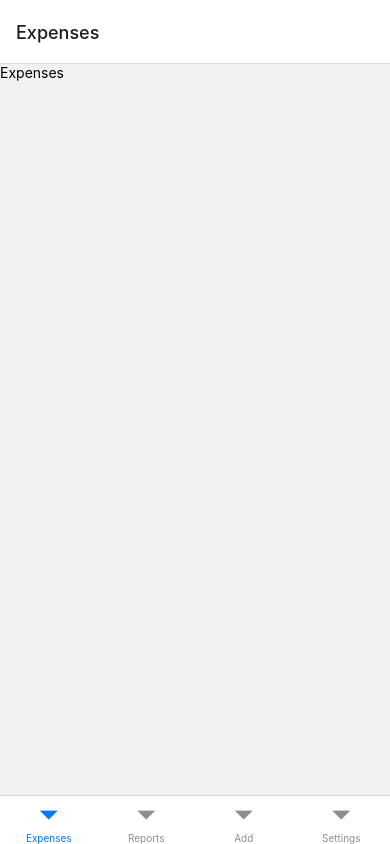
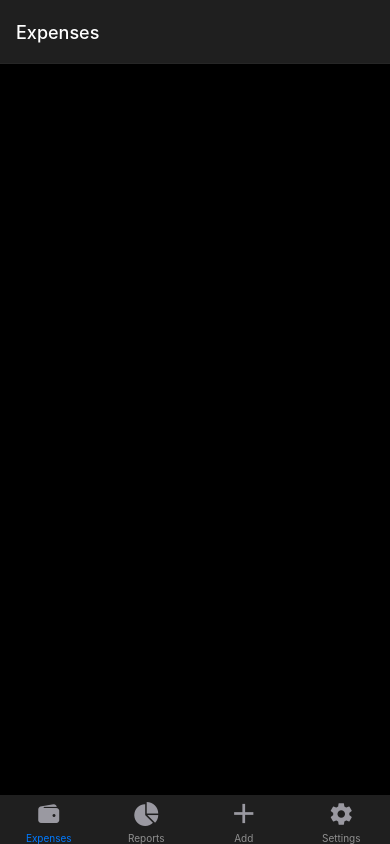
Before and after one commit to ruibxu/ExpenseMate, a React Native app: screen / in a window 390 px wide. Built offline with nearby package versions, Linux system fonts and the light colour scheme.

Commit message:
add icon, and create theme

```diff
--- a/App.js
+++ b/App.js
@@ -9,19 +9,68 @@ import  Reports  from './screens/Reports';
 import  Add  from './screens/Add';
 import  Settings  from './screens/Settings';
 
+import { theme } from './theme';
+import { TabBarIcon } from './components/TabBarIcon';
+
 // create bottom tab navigator
 const Tab = createBottomTabNavigator();
 
 export default function App() {
   return (
     // react navigation container
-    <NavigationContainer>
+    <NavigationContainer theme={theme}>
       <StatusBar style="auto" />
-      <Tab.Navigator>
-        <Tab.Screen name="Expenses" component={Expenses} />
-        <Tab.Screen name="Reports" component={Reports} />
-        <Tab.Screen name="Add" component={Add} />
-        <Tab.Screen name="Settings" component={Settings} />
+      <Tab.Navigator
+        screenOptions={({ route }) => ({
+          tabBarStyle: {
+            backgroundColor: theme.colors.card,
+            borderTopWidth: 0,
+          },
+          headerStyle: {
+            backgroundColor: theme.colors.card,
+          },
+        })}
+      >
+        <Tab.Screen
+          options={
+            {
+              tabBarIcon: () => <TabBarIcon name="Expenses" />,
+            }
+          }
+          name="Expenses"
+          component={Expenses}
+        />
+        <Tab.Screen
+          options={
+            {
+              tabBarIcon: () => <TabBarIcon name="Reports" />,
+            }
+          }
+          name="Reports"
+          component={Reports}
+        />
+
+        <Tab.Screen
+          options={
+            {
+              tabBarIcon: () => <TabBarIcon name="Add" />,
+            }
+          }
+          name="Add"
+          component={Add}
+        />
+
+        <Tab.Screen
+          options={
+            {
+              tabBarIcon: () => <TabBarIcon name="Settings" />,
+            }
+          }
+          name="Settings"
+          component={Settings}
+        />
+
+
       </Tab.Navigator>
     </NavigationContainer>
   );
--- a/app.json
+++ b/app.json
@@ -5,7 +5,7 @@
     "version": "1.0.0",
     "orientation": "portrait",
     "icon": "./assets/icon.png",
-    "userInterfaceStyle": "light",
+    "userInterfaceStyle": "dark",
     "splash": {
       "image": "./assets/splash.png",
       "resizeMode": "contain",
--- /dev/null
+++ b/components/TabBarIcon.js
@@ -0,0 +1,19 @@
+import { Ionicons } from '@expo/vector-icons';
+import { AntDesign } from '@expo/vector-icons';
+import { theme } from '../theme';
+import { MaterialIcons } from '@expo/vector-icons';
+
+export const TabBarIcon = (props) => {
+    switch (props.name) {
+        case 'Expenses':
+            return <Ionicons name="wallet" size={24} color={theme.colors.icons} />
+        case 'Reports':
+            return <AntDesign name="piechart" size={24} color={theme.colors.icons} />
+        case 'Add':
+            return <MaterialIcons name="add" size={33} color={theme.colors.icons}/>
+        case 'Settings':
+            return <Ionicons name="settings-sharp" size={24} color={theme.colors.icons} />
+        default:
+            return null;
+    }
+}
--- a/screens/Add.js
+++ b/screens/Add.js
@@ -16,9 +16,12 @@ import DateTimePicker from '@react-native-community/datetimepicker';
 import {Picker} from '@react-native-picker/picker';
 import AsyncStorage from '@react-native-async-storage/async-storage';
 
+import { theme } from '../theme';
+import { TabBarIcon } from '../components/TabBarIcon';
+
 const Add = () => {
 
-    const [amount, setAmount] = useState(0); // amount state
+    const [amount, setAmount] = useState(""); // amount state
     const [date, setDate] = useState(new Date()); // date state
     const [dateShow, setDateShow] = useState(false); // date show state
     const [category, setCategory] = useState('undefined'); // category state
@@ -27,20 +30,24 @@ const Add = () => {
     const HandleButtonPress = async () => {
         try {
 
-            if (amount <=0) {
+            if (amount <= 0) {
                 // Show an alert if the amount is 0
                 Alert.alert('Alert', 'Amount should be greater than 0');
                 return; // Exit the function without saving data
             }
             if (!amount) {
-                // Show an alert if the amount is 0
+                // Show an alert if the amount is empty
                 Alert.alert('Alert', 'Please enter an amount');
                 return; // Exit the function without saving data
             }
-
+            if (isNaN(amount)) {
+                // Show an alert if the amount is not a number
+                Alert.alert('Alert', 'Please enter a valid amount');
+                return; // Exit the function without saving data
+            }
 
             const expenseData = {
-              amount,
+              amount: parseInt(amount),
               date: date.toLocaleDateString(), // Save date as a string
               category,
             };
@@ -158,7 +165,7 @@ const Add = () => {
 const styles = StyleSheet.create({
     container: {
         flex: 1,
-        backgroundColor: '#fff',
+        backgroundColor: theme.colors.background,
         padding: 16,
     },
     inner: {
@@ -185,13 +192,13 @@ const styles = StyleSheet.create({
     },
     textInput: {
       height: 40,
-      borderColor: '#000000',
+      borderColor: 'gray',
       borderBottomWidth: 1,
       marginBottom: 36,
     },
     btnContainer: {
-        backgroundColor: 'gray',
-        Color: 'black',
+        backgroundColor: 'white',
+        color: 'black',
         marginTop: 12,
     },
   });
--- /dev/null
+++ b/theme/index.js
@@ -0,0 +1,15 @@
+
+
+export const theme = {
+    dark: true,
+    colors: {
+        primary: '#007AFF', // primary color for the app, UI elements buttons.
+        background: '#000', // background color for screens
+        card: '#1f1f1f',   // background color for cards, headers, etc.
+        text: '#fff', // text color
+        border: '#262626',//  border color
+        notification: '#000', // notification color
+        icons: '#9a99a1', // icons color
+    },
+
+};
```
